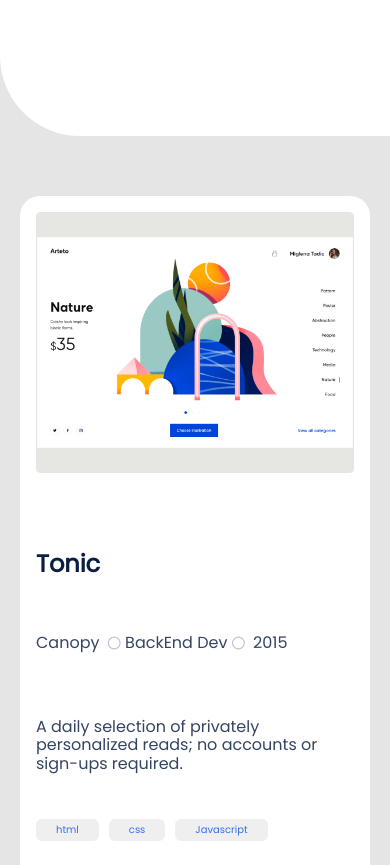
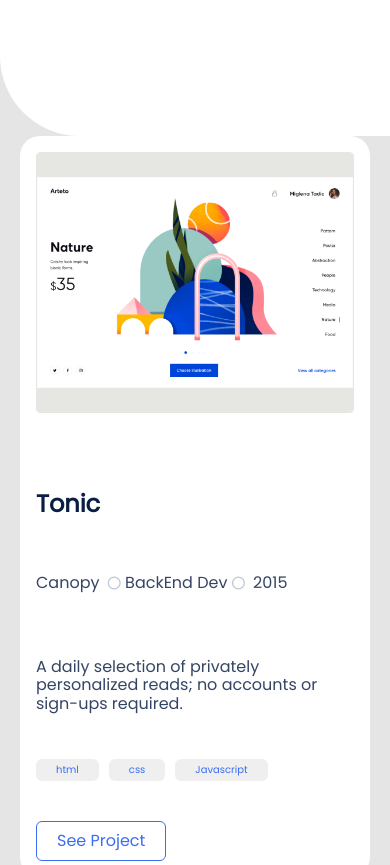
Before and after one commit to Marlyn-Mayienga/My_Portfolio_Project, a plain HTML site: page index.html in a window 390 px wide. Shown: the part 920-1785 px from the top of the page. Drawn offline with nearby package versions, Linux system fonts and the light colour scheme.

Commit message:
modified the project section

```diff
--- a/styles.css
+++ b/styles.css
@@ -477,8 +477,6 @@ border-bottom: 1px solid #DFE1E6;
     grid-template-columns: 1fr;
     gap: 2rem;
     background-color: white;
-    margin-top: 60px;
-    margin-bottom: 60px;
     padding: 1rem;
     border-radius: 20px;
   }
```
Also changed, not shown: index.html (+1 -1 lines).
